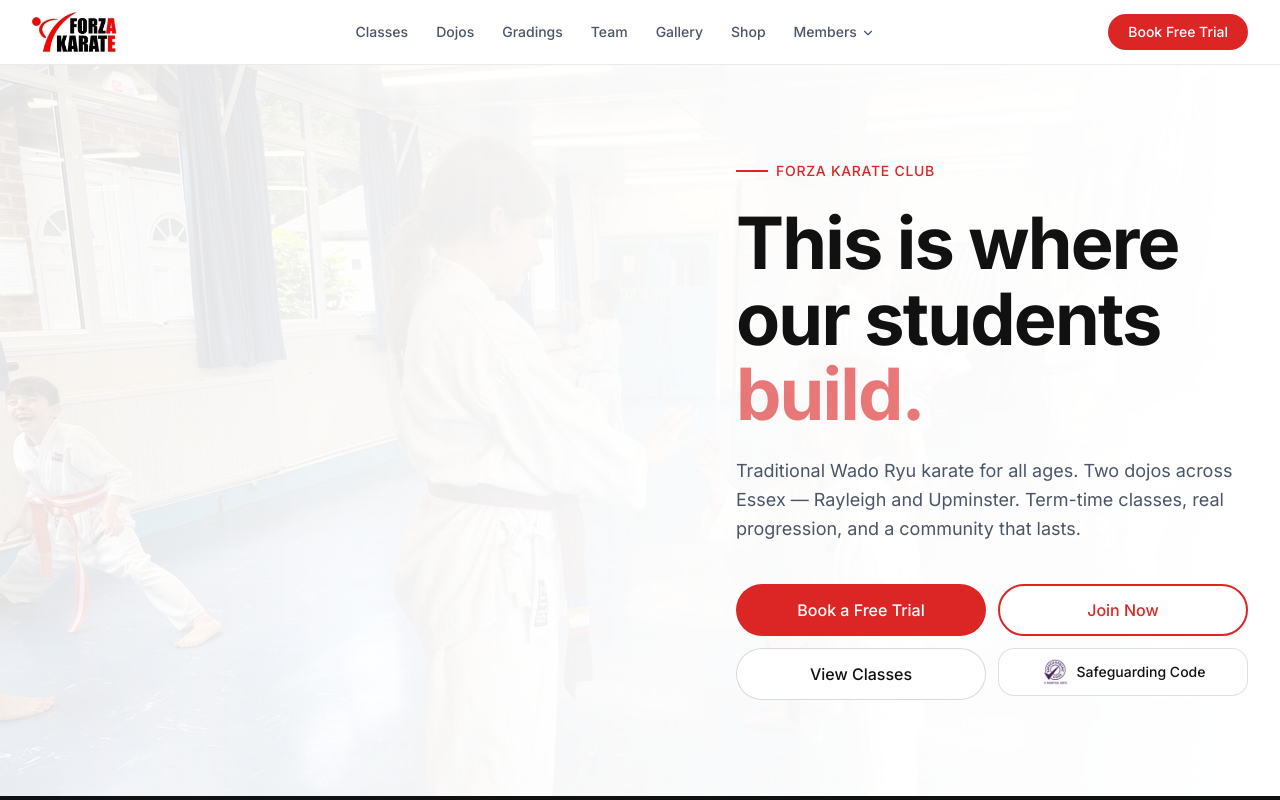
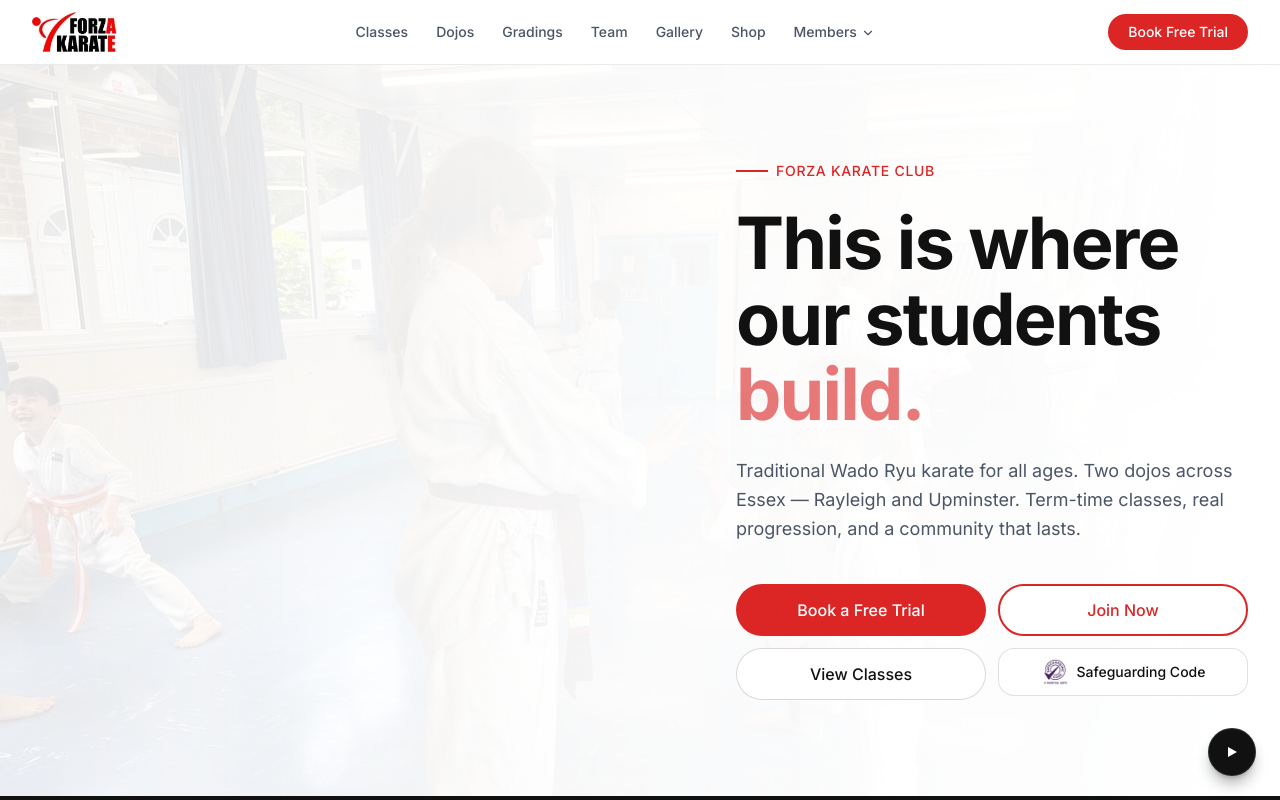
Before and after one commit to anthonieveritt-afk/forza-karate-website, a Next.js app: page / in a window 1280 px wide. Shown: the top 800 px of the page. Built offline with nearby package versions, Linux system fonts and the light colour scheme.

Commit message:
feat: AI-generated background music + floating play/pause button

```diff
--- a/app/layout.tsx
+++ b/app/layout.tsx
@@ -3,6 +3,7 @@ import './globals.css'
 import Navbar from '@/components/layout/Navbar'
 import Footer from '@/components/layout/Footer'
 import LogoTicker from '@/components/layout/LogoTicker'
+import MusicPlayer from '@/components/layout/MusicPlayer'
 import { CartProvider } from '@/lib/cart-context'
 
 export const metadata: Metadata = {
@@ -36,6 +37,7 @@ export default function RootLayout({
           <main className="flex-1">{children}</main>
           <LogoTicker />
           <Footer />
+          <MusicPlayer />
         </CartProvider>
       </body>
     </html>
--- /dev/null
+++ b/components/layout/MusicPlayer.tsx
@@ -0,0 +1,65 @@
+'use client'
+
+import { useState, useRef, useEffect } from 'react'
+
+export default function MusicPlayer() {
+  const [playing, setPlaying] = useState(false)
+  const [visible, setVisible] = useState(false)
+  const audioRef = useRef<HTMLAudioElement>(null)
+
+  // Fade in the button after a short delay
+  useEffect(() => {
+    const t = setTimeout(() => setVisible(true), 1500)
+    return () => clearTimeout(t)
+  }, [])
+
+  const toggle = () => {
+    const audio = audioRef.current
+    if (!audio) return
+    if (playing) {
+      audio.pause()
+      setPlaying(false)
+    } else {
+      audio.play().then(() => setPlaying(true)).catch(() => {})
+    }
+  }
+
+  return (
+    <>
+      <audio ref={audioRef} src="/background-music.mp3" loop preload="none" />
+      <button
+        onClick={toggle}
+        aria-label={playing ? 'Pause music' : 'Play music'}
+        title={playing ? 'Pause music' : 'Play background music'}
+        className={`
+          fixed bottom-6 right-6 z-50
+          w-12 h-12 rounded-full
+          bg-[#111111] border border-white/10
+          flex items-center justify-center
+          shadow-lg shadow-black/30
+          transition-all duration-500
+          hover:bg-[#dc2626] hover:border-[#dc2626] hover:scale-110
+          ${visible ? 'opacity-100 translate-y-0' : 'opacity-0 translate-y-4'}
+        `}
+      >
+        {playing ? (
+          /* Pause icon */
+          <svg width="16" height="16" viewBox="0 0 16 16" fill="white">
+            <rect x="3" y="2" width="3.5" height="12" rx="1" />
+            <rect x="9.5" y="2" width="3.5" height="12" rx="1" />
+          </svg>
+        ) : (
+          /* Animated sound-wave icon when stopped, play triangle */
+          <svg width="16" height="16" viewBox="0 0 16 16" fill="white">
+            <path d="M4 3 L13 8 L4 13 Z" />
+          </svg>
+        )}
+      </button>
+
+      {/* Subtle pulse ring when playing */}
+      {playing && (
+        <span className="fixed bottom-6 right-6 z-40 w-12 h-12 rounded-full border border-[#dc2626]/40 animate-ping pointer-events-none" />
+      )}
+    </>
+  )
+}
```
Also changed, not shown: 1 other file (tests, documents, lock files or other folders).
